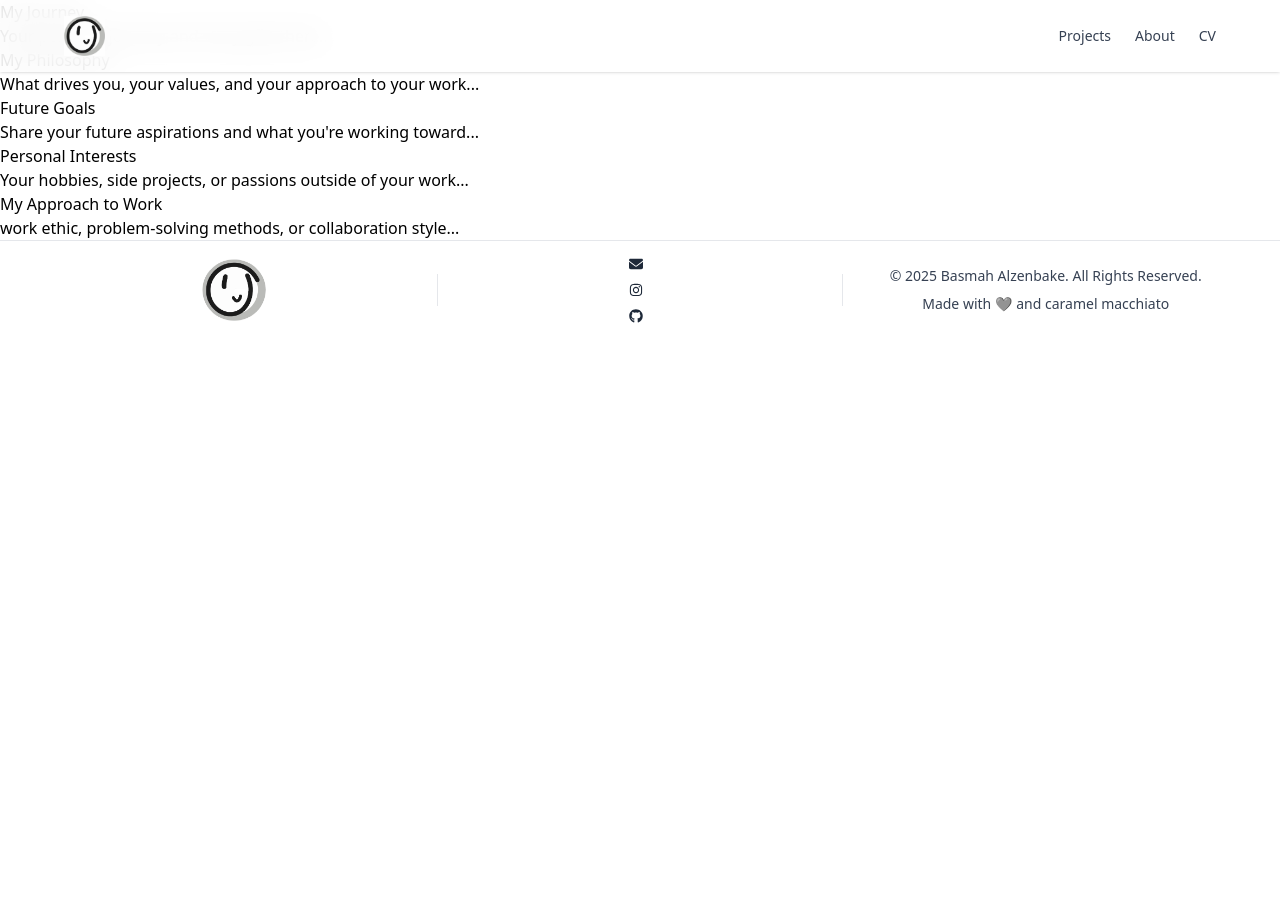
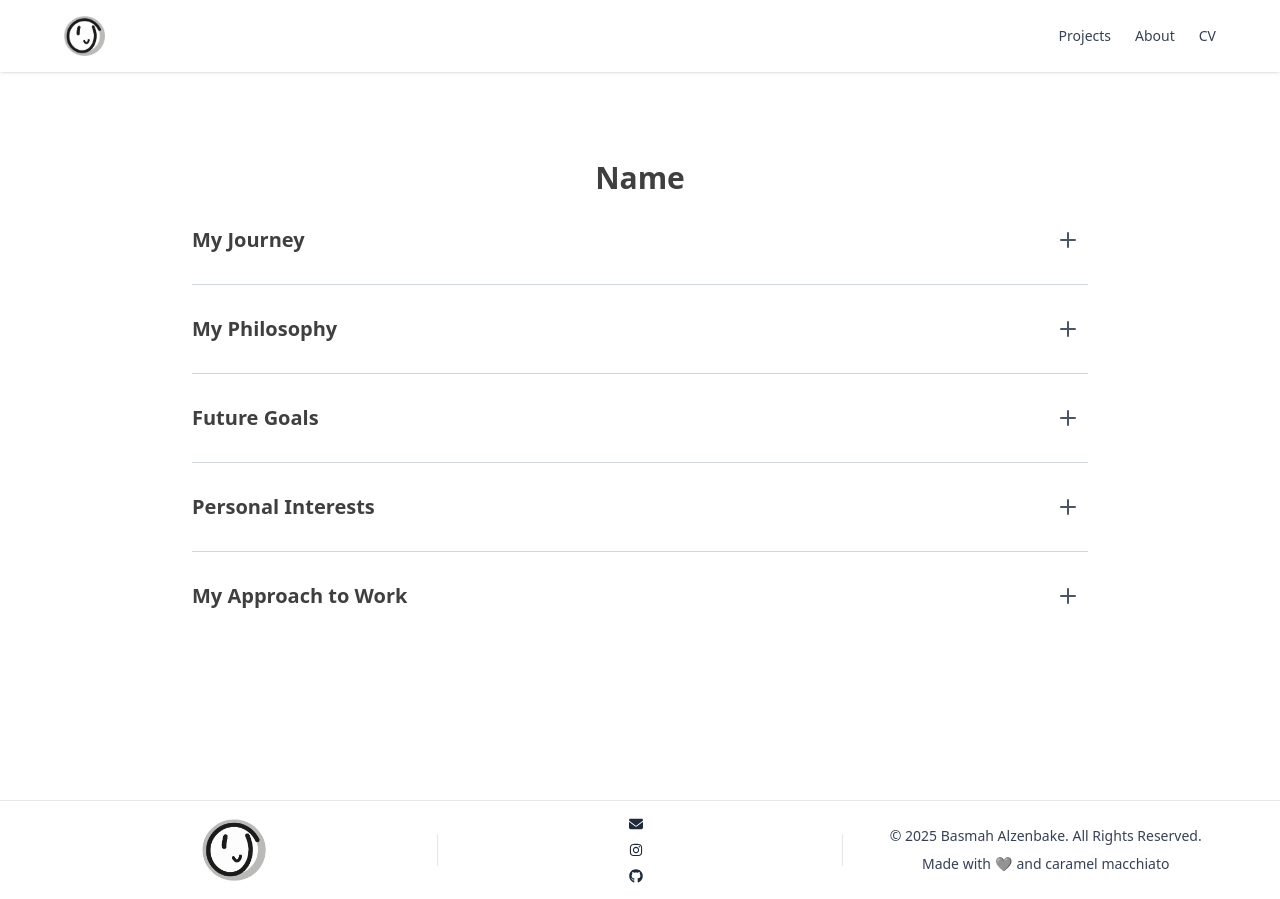
Before and after one commit to Basmahx/my-portfolio, a React (Vite) app: page /about in a window 1280 px wide. Before the commit the page ends 800 px from the top, so only its background shows below. Built offline with nearby package versions, Linux system fonts and the light colour scheme.

Commit message:
styled About page and added json files for the content of the projects

```diff
--- a/public/projectCard.json
+++ b/public/projectCard.json
@@ -1,25 +1,25 @@
 [
   {
     "id": 1,
-    "name": "",
+    "name": "Ohmyfood",
     "title": "",
     "image": ""
   },
   {
     "id": 2,
-    "name": "",
+    "name": "Ninacarducci",
     "title": "",
     "image": ""
   },
   {
     "id": 3,
-    "name": "",
+    "name": "Kasa",
     "title": "",
     "image": ""
   },
   {
     "id": 4,
-    "name": "",
+    "name": "ArgentBank",
     "title": "",
     "image": ""
   },
--- a/public/projects.json
+++ b/public/projects.json
@@ -1,35 +1,50 @@
 [
   {
     "id": 1,
-    "name": "",
-    "description": "",
+    "name": "Ohmyfood",
+    "description": "Un site mobile-first pour une startup, permettant aux clients de restaurants gastronomiques de précommander leur menu en ligne. Ce service vise à réduire les temps d’attente et à optimiser l’expérience client.",
+    "work": "J'ai intégré une maquette mobile-first, en assurant la réactivité et l'accessibilité de l'interface sur tous les types d'écrans. Je me suis concentré sur l'offre d'une expérience utilisateur fluide, en appliquant les meilleures pratiques en matière de design responsive. De plus, j'ai implémenté des animations CSS avec Sass, créant des transitions fluides et des éléments interactifs qui ont renforcé l'attrait visuel et l'engagement. En optimisant soigneusement l'interface, j'ai amélioré l'utilisabilité, garantissant une expérience dynamique et facile à utiliser.",
     "role": "",
-    "tools": ["", "", ""],
-    "githubLink": "https://github.com/"
+    "tools": ["Html5", "CSS", "SASS", "Git", "Github"],
+    "githubLink": "https://github.com/Basmahx/Ohmyfood"
   },
   {
     "id": 2,
-    "name": "",
-    "description": "",
+    "name": "Ninacarducci",
+    "description": "Un site portfolio en ligne pour la photographe professionnelle Nina Carducci, cherchant à accroître sa visibilité et attirer de nouveaux clients.",
+    "work": "Le site souffrait de lenteurs de chargement. J'ai analysé et optimisé le code afin d'améliorer ses performances, avec pour objectif d'accélérer le temps de chargement, d'améliorer la structure du code et d'optimiser le référencement. Cela a impliqué la minification des fichiers CSS et JavaScript, l'implémentation du chargement paresseux des images (lazy loading) et leur optimisation. Ces modifications ont permis de rendre l'interface plus fluide et agréable pour les utilisateurs. De plus, j'ai mis en place un référencement local en ajoutant des informations précises pour améliorer la visibilité du site sur les moteurs de recherche.",
     "role": "",
-    "tools": ["", "", ""],
-    "githubLink": "https://github.com/"
+    "tools": [
+      "Html5",
+      "CSS",
+      "JavaScript",
+      "Lighthouse",
+      "Wave",
+      "Git",
+      "Github"
+    ],
+    "githubLink": "https://github.com/Basmahx/ninacarducci.github.io"
   },
   {
     "id": 3,
-    "name": "",
+    "name": "Kasa",
     "description": "",
+    "work": "",
     "role": "",
-    "tools": ["", "", ""],
-    "githubLink": "https://github.com/"
+    "tools": ["Html", "CSS", "React", "Node.js", "Git", "Github"],
+    "githubLink": "https://github.com/Basmahx/kasa_application_web"
   },
   {
     "id": 4,
-    "name": "",
+    "name": "ArgentBank",
     "description": "",
+    "work": "",
     "role": "",
-    "tools": ["", "", ""],
-    "githubLink": "https://github.com/"
+    "tools": ["Html5", "CSS", "React", "Redux", "Vite", "Git", "Github"],
+    "githubLink": [
+      "https://github.com/Basmahx/ArgentBank-Frontend",
+      "https://github.com/Basmahx/ArgentBank-Backend"
+    ]
   },
   {
     "id": 5,
--- a/src/Pages/About.jsx
+++ b/src/Pages/About.jsx
@@ -1,37 +1,80 @@
-// add a toggle
-// add languages and tools, software like blender..
+import React, { useState } from "react";
+import ToggleIcon from "../components/Toggle";
+
+const ToggleSection = ({ title, children }) => {
+  const [isOpen, setIsOpen] = useState(false);
+
+  return (
+    <div className="mb-6">
+      <div className="flex items-center justify-between">
+        <h2 className="text-xl font-semibold">{title}</h2>
+        <ToggleIcon isOpen={isOpen} toggle={() => setIsOpen(!isOpen)} />
+      </div>
+      <div
+        className={`overflow-hidden transition-all duration-500 ${
+          isOpen ? "max-h-[1000px] opacity-100" : "max-h-0 opacity-0"
+        }`}>
+        {isOpen && children}
+      </div>
+    </div>
+  );
+};
 
 const About = () => {
   return (
-    <div className="about-container">
-      <section className="journey">
-        <h2>My Journey</h2>
-        <p>Your personal journey and story goes here...</p>
-      </section>
+    <div className="min-h-screen flex flex-col items-center justify-center p-6">
+      <h1 className="text-3xl font-bold mb-6">Name</h1>
 
-      <section className="philosophy">
-        <h2>My Philosophy</h2>
-        <p>What drives you, your values, and your approach to your work...</p>
-      </section>
+      <section className="w-full max-w-4xl">
+        {/* Journey Section */}
+        <ToggleSection title="My Journey">
+          <p className="text-[rgb(97,97,97)]">
+            Your personal journey and story goes here...
+          </p>
+        </ToggleSection>
 
-      <section className="goals">
-        <h2>Future Goals</h2>
-        <p>Share your future aspirations and what you're working toward...</p>
-      </section>
+        {/* Horizontal Divider */}
+        <div className="w-full h-px bg-gray-300 mb-6"></div>
 
-      <section className="hobbies">
-        <h2>Personal Interests</h2>
-        <p>Your hobbies, side projects, or passions outside of your work...</p>
-      </section>
+        {/* Philosophy Section */}
+        <ToggleSection title="My Philosophy">
+          <p className="text-[rgb(97,97,97)]">
+            What drives you, your values, and your approach to your work...
+          </p>
+        </ToggleSection>
 
-      <section className="work-approach">
-        <h2>My Approach to Work</h2>
-        <p>work ethic, problem-solving methods, or collaboration style...</p>
+        {/* Horizontal Divider */}
+        <div className="w-full h-px bg-gray-300 mb-6"></div>
+
+        {/* Goals Section */}
+        <ToggleSection title="Future Goals">
+          <p className="text-[rgb(97,97,97)]">
+            Share your future aspirations and what you're working toward...
+          </p>
+        </ToggleSection>
+
+        {/* Horizontal Divider */}
+        <div className="w-full h-px bg-gray-300 mb-6"></div>
+
+        {/* Hobbies Section */}
+        <ToggleSection title="Personal Interests">
+          <p className="text-[rgb(97,97,97)]">
+            Your hobbies, side projects, or passions outside of your work...
+          </p>
+        </ToggleSection>
+
+        {/* Horizontal Divider */}
+        <div className="w-full h-px bg-gray-300 mb-6"></div>
+
+        {/* Work Approach Section */}
+        <ToggleSection title="My Approach to Work">
+          <p className="text-[rgb(97,97,97)]">
+            Work ethic, problem-solving methods, or collaboration style...
+          </p>
+        </ToggleSection>
       </section>
     </div>
   );
 };
 
 export default About;
-
-import React from "react";
--- a/src/Pages/Landing.jsx
+++ b/src/Pages/Landing.jsx
@@ -24,11 +24,16 @@ const LandingPage = () => {
           </a>
         </div>
       </section>
+      <div className="border border-gray-200 bg-white max-w-full rounded-lg shadow-md overflow-hidden"></div>
+      {/* Project Section (appears after scrolling) */}
+      <section className="text-center my-12">
+        <div className="flex justify-center mb-1">
+          <div className="w-7 h-px bg-gray-900"></div>{" "}
+        </div>
+        <h2 className="text-2xl font-semibold">Projects</h2>
+      </section>
 
-      {/* Project Section (appears after scrolling) */}
-      <section className="bg-gray-100 py-20">
-        <ProjectCard />
-      </section>
+      <ProjectCard />
     </div>
   );
 };
--- a/src/components/Footer.jsx
+++ b/src/components/Footer.jsx
@@ -57,11 +57,11 @@ const Footer = () => {
         <div className="h-8 border-l border-gray-200"></div>
 
         <div className="flex flex-col items-center justify-center flex-1 space-y-2">
-          <p className="text-sm font-medium text-gray-700">
+          <p className="text-sm  text-gray-700">
             © 2025 Basmah Alzenbake. All Rights Reserved.
           </p>
 
-          <p className="text-sm font-medium text-gray-700 flex items-center space-x-1">
+          <p className="text-sm  text-gray-700 flex items-center space-x-1">
             <span>Made with</span>
             <span>🩶</span>
             <span>and caramel macchiato</span>
--- a/src/components/Header.jsx
+++ b/src/components/Header.jsx
@@ -16,7 +16,7 @@ const Header = () => (
             </a>
           </li>
           <li>
-            <a href="#about" className="hover:opacity-80 transition-opacity">
+            <a href="About" className="hover:opacity-80 transition-opacity">
               About
             </a>
           </li>
--- a/src/components/ProjectCard.jsx
+++ b/src/components/ProjectCard.jsx
@@ -16,7 +16,7 @@ import React from "react";
 
 const ProjectCard = () => {
   return (
-    <div className="border border-gray-200 bg-white max-w-full rounded-lg shadow-md overflow-hidden">
+    <div>
       <div className="p-6">
         <div className="text-center mb-4">
           <h3 className="text-lg font-semibold text-gray-700">Kasa</h3>
--- /dev/null
+++ b/src/components/Toggle.jsx
@@ -0,0 +1,40 @@
+import React from "react";
+
+const ToggleIcon = ({ isOpen, toggle }) => {
+  return (
+    <div className="flex justify-center items-center">
+      <button
+        onClick={toggle}
+        className="p-2 bg-transparent border-none focus:outline-none">
+        <svg
+          xmlns="http://www.w3.org/2000/svg"
+          className="w-6 h-6 text-gray-600 transform transition-transform duration-300 ease-in-out"
+          viewBox="0 0 24 24"
+          fill="none"
+          stroke="currentColor">
+          <path
+            d="M12 5v14m7-7H5"
+            strokeWidth="2"
+            strokeLinecap="round"
+            strokeLinejoin="round"
+            className={`transition-all duration-300 ease-in-out ${
+              isOpen ? "opacity-0" : "opacity-100"
+            }`}
+          />
+          <path
+            d="M6 18L18 6M6 6l12 12"
+            strokeWidth="2"
+            strokeLinecap="round"
+            strokeLinejoin="round"
+            className={`transition-all duration-300 ease-in-out ${
+              isOpen ? "opacity-100 rotate-90" : "opacity-0 rotate-0"
+            }`}
+            style={{ transformOrigin: "center" }}
+          />
+        </svg>
+      </button>
+    </div>
+  );
+};
+
+export default ToggleIcon;
--- a/src/index.css
+++ b/src/index.css
@@ -13,3 +13,18 @@
   background-size: 400% 400%;
   animation: gradientAnimation 3s ease-in-out infinite;
 }
+
+* {
+  font-family: system-ui, -apple-system, BlinkMacSystemFont, "Segoe UI", Roboto,
+    Oxygen, Ubuntu, Cantarell, "Fira Sans", "Droid Sans", "Helvetica Neue",
+    sans-serif;
+}
+
+h1,
+h2,
+h3,
+h4,
+h5,
+h6 {
+  color: #3f3f3f;
+}
```
Also changed, not shown: src/assets/logo.svg (added), src/assets/logo2.webp (added).
